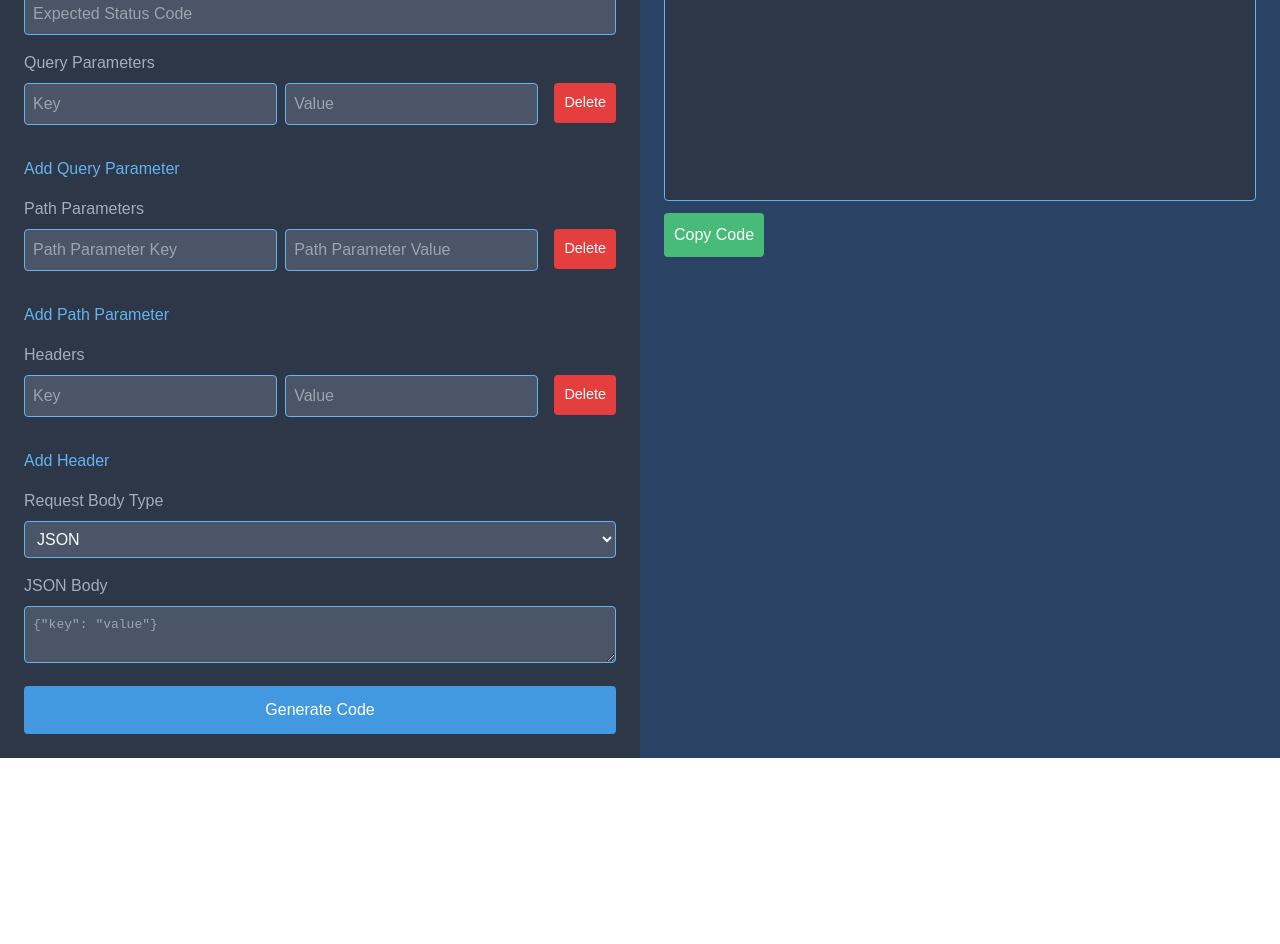
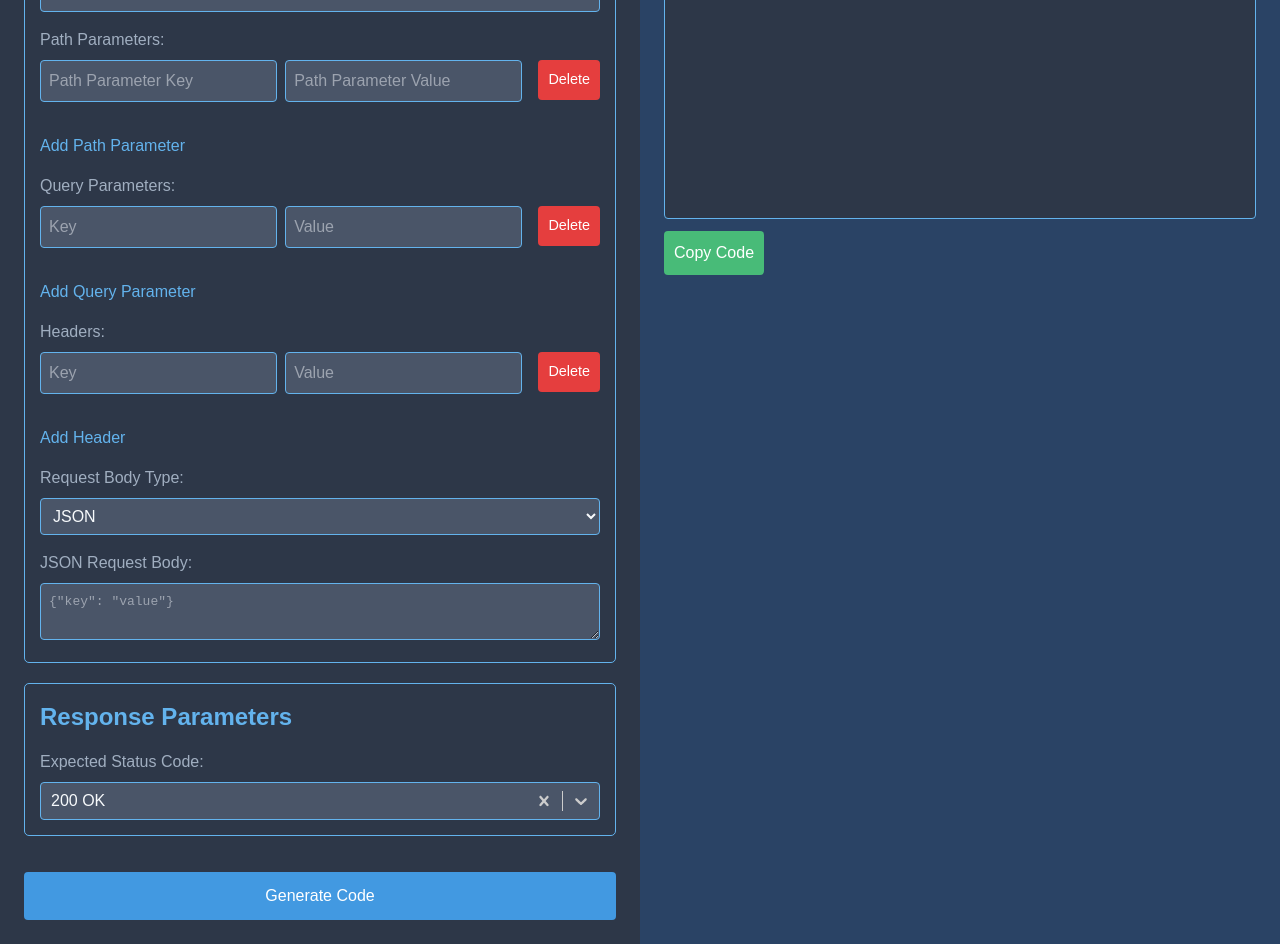
Before and after one commit to osandadeshan/rest-assured-code-generator, a Next.js app: page / in a window 1280 px wide. Shown: the part 400-1344 px from the top of the page. Before the commit the page ends 1158 px from the top, so only its background shows below. Built offline with nearby package versions, Linux system fonts and the light colour scheme.

Commit message:
Updated status code textbox to a searchable dropdown

```diff
--- a/src/app/page.tsx
+++ b/src/app/page.tsx
@@ -1,7 +1,58 @@
 "use client";
 
 import { useRef, useState } from "react";
+import Select from "react-select";
 import "./styles.css"; // Importing the external CSS file
+
+interface StatusOption {
+  value: string;
+  label: string;
+}
+
+const statusCodes: StatusOption[] = [
+  { value: "100", label: "100 Continue" },
+  { value: "101", label: "101 Switching Protocols" },
+  { value: "200", label: "200 OK" },
+  { value: "201", label: "201 Created" },
+  { value: "202", label: "202 Accepted" },
+  { value: "203", label: "203 Non-Authoritative Information" },
+  { value: "204", label: "204 No Content" },
+  { value: "205", label: "205 Reset Content" },
+  { value: "206", label: "206 Partial Content" },
+  { value: "300", label: "300 Multiple Choices" },
+  { value: "301", label: "301 Moved Permanently" },
+  { value: "302", label: "302 Found" },
+  { value: "303", label: "303 See Other" },
+  { value: "304", label: "304 Not Modified" },
+  { value: "305", label: "305 Use Proxy" },
+  { value: "307", label: "307 Temporary Redirect" },
+  { value: "308", label: "308 Permanent Redirect" },
+  { value: "400", label: "400 Bad Request" },
+  { value: "401", label: "401 Unauthorized" },
+  { value: "402", label: "402 Payment Required" },
+  { value: "403", label: "403 Forbidden" },
+  { value: "404", label: "404 Not Found" },
+  { value: "405", label: "405 Method Not Allowed" },
+  { value: "406", label: "406 Not Acceptable" },
+  { value: "407", label: "407 Proxy Authentication Required" },
+  { value: "408", label: "408 Request Timeout" },
+  { value: "409", label: "409 Conflict" },
+  { value: "410", label: "410 Gone" },
+  { value: "411", label: "411 Length Required" },
+  { value: "412", label: "412 Precondition Failed" },
+  { value: "413", label: "413 Payload Too Large" },
+  { value: "414", label: "414 URI Too Long" },
+  { value: "415", label: "415 Unsupported Media Type" },
+  { value: "416", label: "416 Range Not Satisfiable" },
+  { value: "417", label: "417 Expectation Failed" },
+  { value: "426", label: "426 Upgrade Required" },
+  { value: "500", label: "500 Internal Server Error" },
+  { value: "501", label: "501 Not Implemented" },
+  { value: "502", label: "502 Bad Gateway" },
+  { value: "503", label: "503 Service Unavailable" },
+  { value: "504", label: "504 Gateway Timeout" },
+  { value: "505", label: "505 HTTP Version Not Supported" },
+];
 
 export default function Home() {
   const [headers, setHeaders] = useState([{ key: "", value: "" }]);
@@ -11,7 +62,7 @@ export default function Home() {
   const [requestBodyType, setRequestBodyType] = useState("JSON");
   const [jsonBody, setJsonBody] = useState("");
   const [httpMethod, setHttpMethod] = useState("GET");
-  const [expectedStatusCode, setExpectedStatusCode] = useState("");
+  const [expectedStatusCode, setExpectedStatusCode] = useState<string>("");
   const codeBlockRef = useRef<HTMLDivElement>(null);
   const [copyMessage, setCopyMessage] = useState("");
 
@@ -49,6 +100,10 @@ export default function Home() {
   const removeFormData = (index: number) => {
     const newFormData = formData.filter((_, i) => i !== index);
     setFormData(newFormData);
+  };
+
+  const handleStatusChange = (selectedOption: StatusOption | null) => {
+    setExpectedStatusCode(selectedOption ? selectedOption.value : "");
   };
 
   const handleGenerateCode = () => {
@@ -118,21 +173,29 @@ export default function Home() {
     }")   <span class="comment">// Set endpoint with path parameters</span>
                       ${
                         pathParamStrings
-                          ? `\n${intendation}` + pathParamStrings
+                          ? `\n${intendation}` +
+                            pathParamStrings +
+                            `   <span class="comment">// Add path parameters</span>`
                           : ""
-                      }  <span class="comment">// Add path parameters</span>
+                      }
                       ${
                         queryParamStrings
-                          ? `\n${intendation}` + queryParamStrings
+                          ? `\n${intendation}` +
+                            queryParamStrings +
+                            `  <span class="comment">// Add query parameters</span>`
                           : ""
-                      }    <span class="comment">// Add query parameters</span>
+                      }
                       ${
-                        headerStrings ? `\n${intendation}` + headerStrings : ""
-                      }    <span class="comment">// Add headers</span>
+                        headerStrings
+                          ? `\n${intendation}` +
+                            headerStrings +
+                            `  <span class="comment">// Add headers</span>`
+                          : ""
+                      }
                       .setContentType(ContentType.${
                         requestBodyType === "JSON" ? "JSON" : "MULTIPART"
-                      })   <span class="comment">// Set content-type</span>
-                      .setAccept(ContentType.ANY)
+                      })   <span class="comment">// Set Content-Type header</span>
+                      .setAccept(ContentType.ANY)   <span class="comment">// Set Accept header</span>
                       ${
                         requestBodyType === "JSON"
                           ? `\n${intendation}.setBody(${formattedBody}) <span class="comment">// Set JSON request as a String</span>`
@@ -181,13 +244,17 @@ export default function Home() {
       <div className="left-pane">
         <h1 className="title">RestAssured Code Generator</h1>
 
-        <label className="label">Base URL</label>
+        {/* Request Parameters Section */}
+        <div className="request-parameters">
+          <h2>Request Parameters</h2>
+
+          <label className="label">Base URL:</label>
           <input type="text" className="input" placeholder="Base URL" />
 
-        <label className="label">API Endpoint</label>
+          <label className="label">API Endpoint:</label>
           <input type="text" className="input" placeholder="API Endpoint" />
 
-        <label className="label">HTTP Method</label>
+          <label className="label">HTTP Method:</label>
           <select
             className="input"
             value={httpMethod}
@@ -200,16 +267,44 @@ export default function Home() {
             <option value="DELETE">DELETE</option>
           </select>
 
-        <label className="label">Expected Status Code</label>
+          <label className="label">Path Parameters:</label>
+          {pathParams.map((param, index) => (
+            <div key={index} className="input-group">
               <input
                 type="text"
                 className="input"
-          placeholder="Expected Status Code"
-          value={expectedStatusCode}
-          onChange={(e) => setExpectedStatusCode(e.target.value)}
+                value={param.key}
+                onChange={(e) => {
+                  const newPathParams = [...pathParams];
+                  newPathParams[index].key = e.target.value;
+                  setPathParams(newPathParams);
+                }}
+                placeholder="Path Parameter Key"
               />
+              <input
+                type="text"
+                className="input"
+                value={param.value}
+                onChange={(e) => {
+                  const newPathParams = [...pathParams];
+                  newPathParams[index].value = e.target.value;
+                  setPathParams(newPathParams);
+                }}
+                placeholder="Path Parameter Value"
+              />
+              <button
+                className="delete-button"
+                onClick={() => removePathParam(index)}
+              >
+                Delete
+              </button>
+            </div>
+          ))}
+          <button className="add-button" onClick={addPathParam}>
+            Add Path Parameter
+          </button>
 
-        <label className="label">Query Parameters</label>
+          <label className="label">Query Parameters:</label>
           {queryParams.map((param, index) => (
             <div key={index} className="input-group">
               <input
@@ -246,44 +341,7 @@ export default function Home() {
             Add Query Parameter
           </button>
 
-        <label className="label">Path Parameters</label>
-        {pathParams.map((param, index) => (
-          <div key={index} className="input-group">
-            <input
-              type="text"
-              className="input"
-              value={param.key}
-              onChange={(e) => {
-                const newPathParams = [...pathParams];
-                newPathParams[index].key = e.target.value;
-                setPathParams(newPathParams);
-              }}
-              placeholder="Path Parameter Key"
-            />
-            <input
-              type="text"
-              className="input"
-              value={param.value}
-              onChange={(e) => {
-                const newPathParams = [...pathParams];
-                newPathParams[index].value = e.target.value;
-                setPathParams(newPathParams);
-              }}
-              placeholder="Path Parameter Value"
-            />
-            <button
-              className="delete-button"
-              onClick={() => removePathParam(index)}
-            >
-              Delete
-            </button>
-          </div>
-        ))}
-        <button className="add-button" onClick={addPathParam}>
-          Add Path Parameter
-        </button>
-
-        <label className="label">Headers</label>
+          <label className="label">Headers:</label>
           {headers.map((param, index) => (
             <div key={index} className="input-group">
               <input
@@ -320,7 +378,7 @@ export default function Home() {
             Add Header
           </button>
 
-        <label className="label">Request Body Type</label>
+          <label className="label">Request Body Type:</label>
           <select
             className="input"
             value={requestBodyType}
@@ -332,7 +390,7 @@ export default function Home() {
 
           {requestBodyType === "JSON" && (
             <>
-            <label className="label">JSON Body</label>
+              <label className="label">JSON Request Body:</label>
               <textarea
                 className="textarea"
                 value={jsonBody}
@@ -344,7 +402,7 @@ export default function Home() {
 
           {requestBodyType === "form-data" && (
             <div>
-            <label className="label">Form Data</label>
+              <label className="label">Form Data:</label>
               {formData.map((param, index) => (
                 <div key={index} className="input-group">
                   <input
@@ -382,6 +440,57 @@ export default function Home() {
               </button>
             </div>
           )}
+        </div>
+
+        {/* Response Parameters Section */}
+        <div className="response-parameters">
+          <h2>Response Parameters</h2>
+
+          <label className="label">Expected Status Code:</label>
+          <Select
+            className="custom-dropdown"
+            options={statusCodes}
+            defaultValue={statusCodes.find((option) => option.value === "200")}
+            onChange={handleStatusChange}
+            isClearable
+            styles={{
+              control: (provided) => ({
+                ...provided,
+                backgroundColor: "#4a5568",
+                borderColor: "#63b3ed",
+                color: "#f7fafc",
+              }),
+              menu: (provided) => ({
+                ...provided,
+                backgroundColor: "#2d3748",
+              }),
+              option: (provided, state) => ({
+                ...provided,
+                color: state.isSelected ? "#f7fafc" : "#f7fafc",
+                backgroundColor: state.isSelected
+                  ? "#4a5568"
+                  : state.isFocused
+                  ? "#63b3ed"
+                  : "#4a5568",
+                "&:hover": {
+                  backgroundColor: "#63b3ed",
+                },
+              }),
+              singleValue: (provided) => ({
+                ...provided,
+                color: "#f7fafc",
+              }),
+              placeholder: (provided) => ({
+                ...provided,
+                color: "#a0aec0",
+              }),
+              input: (provided) => ({
+                ...provided,
+                color: "#f7fafc",
+              }),
+            }}
+          />
+        </div>
 
         <button className="generate-button" onClick={handleGenerateCode}>
           Generate Code
--- a/src/app/styles.css
+++ b/src/app/styles.css
@@ -11,6 +11,24 @@
     width: 50%;
     padding: 24px;
     background-color: #2d3748;
+}
+
+.request-parameters,
+.response-parameters {
+    border: 1px solid #63b3ed;
+    border-radius: 5px;
+    padding: 15px;
+    margin-bottom: 20px;
+    background-color: auto;
+}
+
+.request-parameters h2,
+.response-parameters h2 {
+    margin-top: 0;
+    margin-bottom: 15px;
+    color: #63b3ed;
+    font-weight: bold;
+    font-size: 1.5rem;
 }
 
 .title {
@@ -101,6 +119,7 @@
 
 .subtitle {
     font-size: 1.5rem;
+    margin-top: 18px;
     margin-bottom: 16px;
     color: #63b3ed;
     font-weight: bold;
```
Also changed, not shown: package.json (+5 -4 lines), 1 other file (tests, documents, lock files or other folders). Lines whose indentation alone changed are shown as unchanged.
